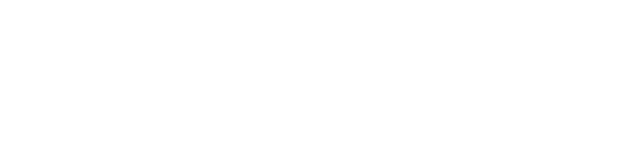
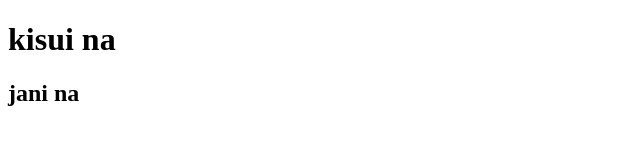
Before and after one commit to rifathasan9631/my-second-repo, a plain HTML site: page index.html in a window 1280 px wide. Shown: the whole page, without its empty margins (0-640 px from the left). Drawn offline with Linux system fonts and the light colour scheme.

Commit message:
added header

```diff
--- a/index.html
+++ b/index.html
@@ -8,5 +8,9 @@
 </head>
 <body>
 
+<h1>kisui na</h1>
+<h2>jani na</h2>
+
+
 </body>
 </html>
```
